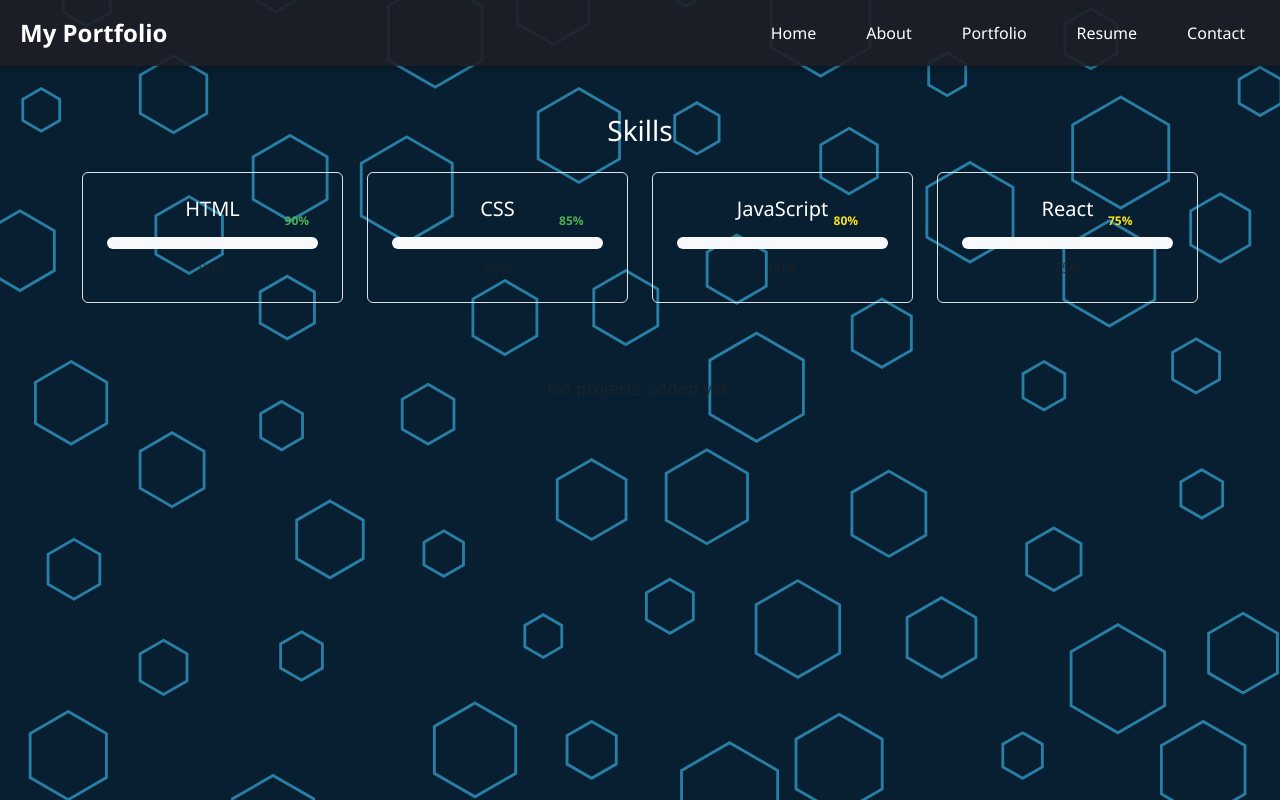
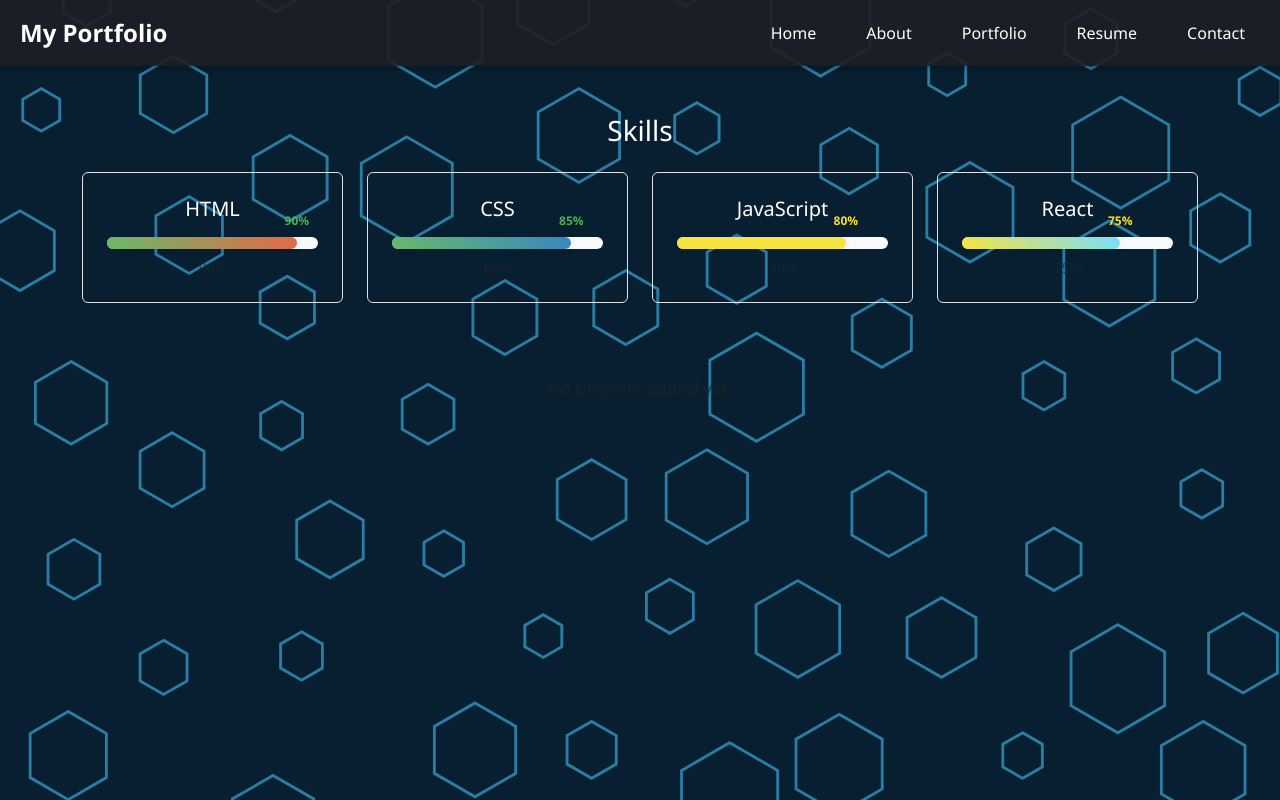
Before and after one commit to zufarajah/responsi_1, a React (Create React App) app: page /portfolio in a window 1280 px wide. Built offline with nearby package versions, Linux system fonts and the light colour scheme.

Commit message:
Update Portfolio.js

```diff
--- a/src/components/Portfolio.js
+++ b/src/components/Portfolio.js
@@ -114,19 +114,40 @@ const Portfolio = () => {
                   >
                     {item.level}
                   </span>
-
-                  {/* Skill bar */}
                   <div
                     ref={(el) => (skillBarsRef.current[index] = el)}
                     className="skill-bar rounded-pill"
                     style={{
-                      "--skill-width": item.level,
+                      width: item.level,
+                      height: '100%',
                       backgroundColor: getSkillBarColor(item.level),
+                      transition: 'width 1.5s ease-in-out',
+                      position: 'relative',
+                      boxShadow: '0 0 10px rgba(0,0,0,0.1)',
+                      background: `linear-gradient(45deg, ${getSkillBarColor(item.level)}, ${item.color})`,
+                      animation: 'pulse 2s infinite'
                     }}
-                  ></div>
-                </div>
+                  >
+                    <style>
+                      {`
+                        @keyframes pulse {
+                          0% { opacity: 0.8; }
+                          50% { opacity: 1; }
+                          100% { opacity: 0.8; }
+                        }
+                        .skill-bar {
+                          transform-origin: left;
+                          transform: scaleX(0);
+                        }
+                        .skill-bar.animate {
+                          transform: scaleX(1);
+                        }
+                      `}
+                    </style>
+                  </div>
+                  </div>
 
-                {/* Deskripsi level */}
+                  {/* Deskripsi level */}
                 <small className="text-muted mt-2 d-block">{item.level}</small>
               </div>
             </div>
```
